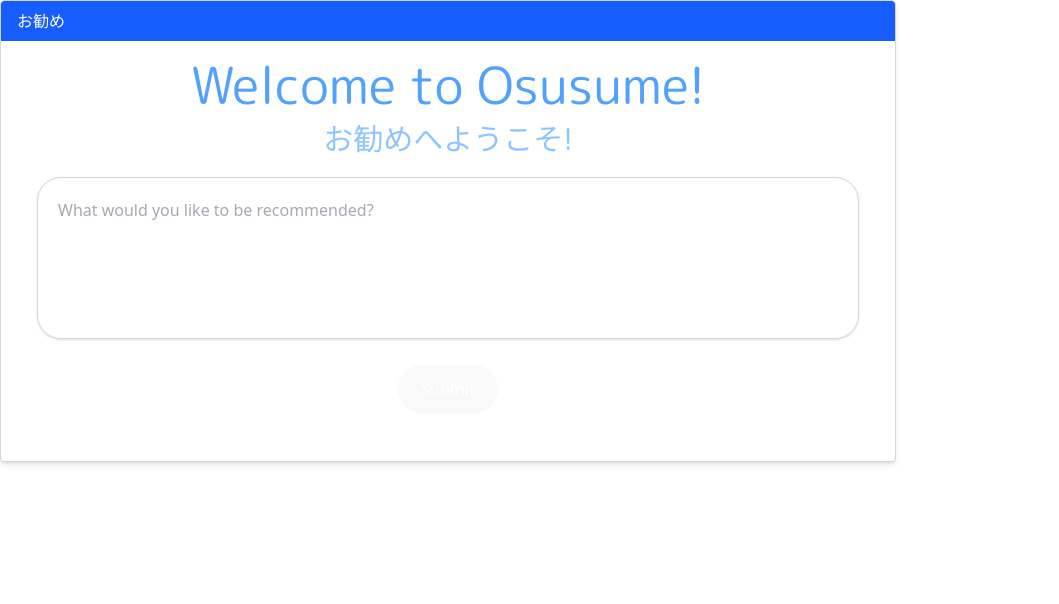
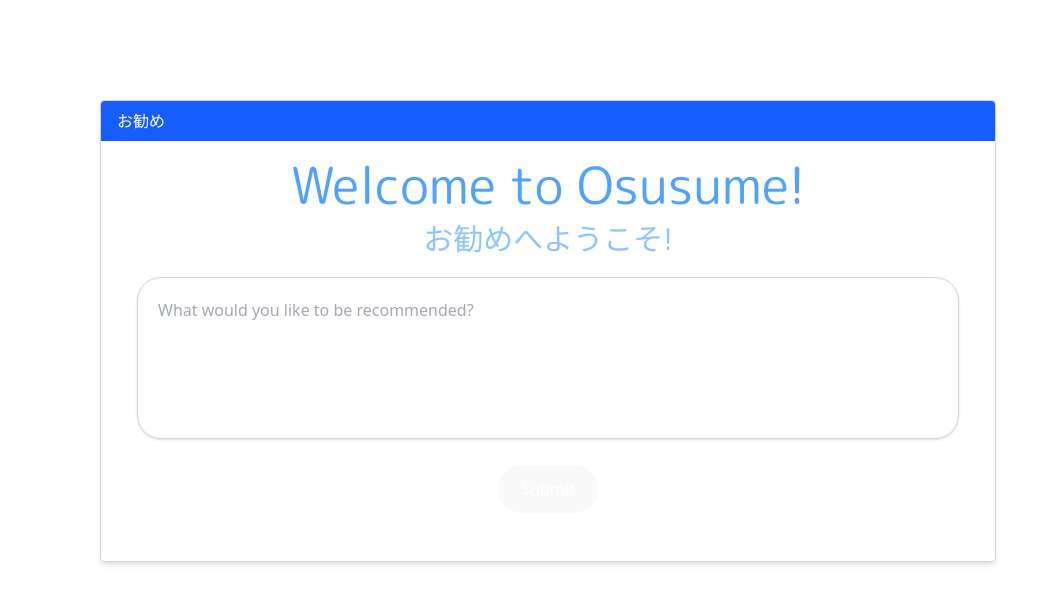
Before and after one commit to IcyJam/osusume, a React (Vite) app in the folder frontend/: page / in a window 1280 px wide. Shown: the top 604 px of the page, without its empty margins (0-1059 px from the left). Built offline with nearby package versions, Linux system fonts and the light colour scheme; a web font is replaced by a local one.

Commit message:
[FRONTEND][REFACTO][#20] Make draggable window bound to screen + refacto in separate component

```diff
--- a/frontend/src/App.jsx
+++ b/frontend/src/App.jsx
@@ -1,30 +1,10 @@
-// import './App.css'
-import QueryForm from './components/QueryForm';
-
-import { useState } 		from 'react';
-import { DndContext } 		from '@dnd-kit/core';
-import { DraggableWindow } 	from './components/DraggableWindow';
-
-import {restrictToWindowEdges, restrictToParentElement, restrictToHorizontalAxis} from '@dnd-kit/modifiers';
+import DraggableWindow 		from "./components/DraggableWindow";
+import QueryForm 			from "./components/QueryForm";
 
 export default function App() {
-
-	const [position, setPosition] = useState({ x: 0, y: 0 });		// Defines the initial position of the window
-
-	const handleDragEnd = (event) => { 								// Called  the user stops dragging the window
-		const { delta } = event;									// Gets the delta parameter of the onDragEndEvent (position variation of the Draggable object)
-			// |_ Equivalent to 'const delta = event.delta'
-		setPosition((prev) => (										// Takes the previous value of the "position" state
-			{ x: prev.x + delta.x , y: prev.y + delta.y,}			// Returns the updated position using the delta
-		));
-	};																// Only handles the end position, the position during drag is handled in DraggableWindow
-
   return (
-		<div className="w-screen h-screen relative overflow-hidden">
-
-			<div className="w-full h-full">
-				<DndContext onDragEnd={handleDragEnd} modifiers={[restrictToWindowEdges]} >
-					<DraggableWindow id="draggable" position={position} label="お勧め">
+	<div>
+		<DraggableWindow id="draggable" label="お勧め">
 
 			<header>
 				<h1 className='flex justify-center items-center text-blue-400 pb-2 font-m-plus font-light'>Welcome to Osusume!</h1>
@@ -33,9 +13,6 @@ export default function App() {
 			<QueryForm />
 
 		</DraggableWindow>
-				</DndContext>
-			</div>
-
 	</div>
   );
 }
--- a/frontend/src/components/DraggableWindow.jsx
+++ b/frontend/src/components/DraggableWindow.jsx
@@ -1,27 +1,50 @@
-import { useDraggable } from '@dnd-kit/core';
+import { useState } from "react";
+import { DndContext, useDraggable } from "@dnd-kit/core";
+import { restrictToWindowEdges } from "@dnd-kit/modifiers";
 
-export function DraggableWindow({ id, position, children, label}) {
+export default function DraggableWindow({ id, children, label }) {
+	const [position, setPosition] = useState({ x: 100, y: 100 });					// Committed position, i.e. position before/after being dragged
 
-    const { attributes, listeners, setNodeRef, transform, isDragging } = useDraggable({id,});       // Returns all the attributes necessary to make an object Draggable
+	// Drag context wraps the draggable element
+	return (
+		<DndContext
+			modifiers={[restrictToWindowEdges]}										// Makes it so that the draggable window can't go over the screen's borders
+			onDragEnd={({ delta }) => {												// Called when the user stops dragging
+			setPosition((p) => ({ x: p.x + delta.x, y: p.y + delta.y }));			// Adds the last drag delta to the committed coordinates
+		}}
+		>
+			<DraggableObject id={id} position={position} label={label}>
+				{children}
+			</DraggableObject>
+		</DndContext>
+	);
+}
 
-    const x = position.x + (transform?.x || 0);         // Only handles the position during dragging, the end position is handled with setPosition
-    const y = position.y + (transform?.y || 0);
+function DraggableObject({ id, position, label, children }) {
+	const { attributes, listeners, setNodeRef, transform, isDragging } = useDraggable({ id });			// Returns all the attributes necessary to make an object Draggable
 
-    const style = {
-        transform: `translate3d(${x}px, ${y}px, 0)`,
-        position: 'absolute',                           // Position defined relatively to parent
-        zIndex: isDragging ? 1000 : 1,                  // Takes the focus when being dragged
-    };
+	// Compute style combining committed position + current drag transform (during drag)
+	const style = {
+		position: "absolute",
+		top: position.y,																				// Real layout position from which the delta is calculated
+		left: position.x,
+		transform: `translate3d(${transform ? transform.x : 0}px, ${transform ? transform.y : 0}px, 0)`,	// Position defined relatively to parent, changes while dragging
+		zIndex: isDragging ? 1000 : 1,																// Takes the focus when being dragged
+		cursor: 'grab',
+	};
 
-	// The object that has 'setNodeRef' and 'attributes' is Draggable, but only the part of the object that has 'listeners' can be used as a handle to move it
-    return (
-        <div ref={setNodeRef} {...attributes} style={style} className="rounded shadow-md bg-white border border-gray-300 absolute w-4xl">
+	return (
+		<div ref={setNodeRef} {...attributes} style={style} className="rounded shadow-md bg-white border border-gray-300 w-4xl absolute">
+
+			{/* Only this area is draggable */}
 			<div {...listeners} className="cursor-move bg-blue-600 text-white px-4 py-2 rounded-t">
 				{label}
 			</div>
+
+			{/* Other content inside — like form, input, etc. */}
 			<div className="p-4">
 				{children}
 			</div>
-        </div>
-  );
+		</div>
+	);
 }
```
Lines whose indentation alone changed are shown as unchanged.
